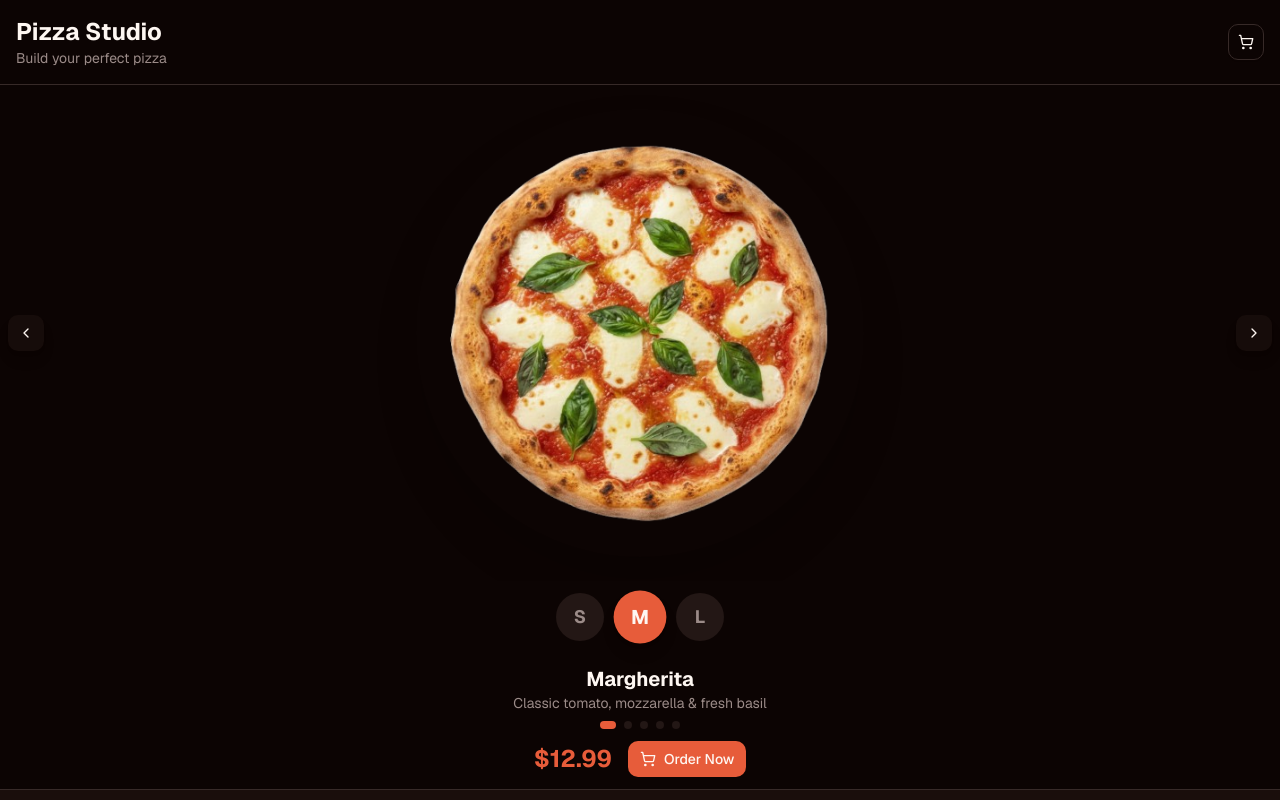
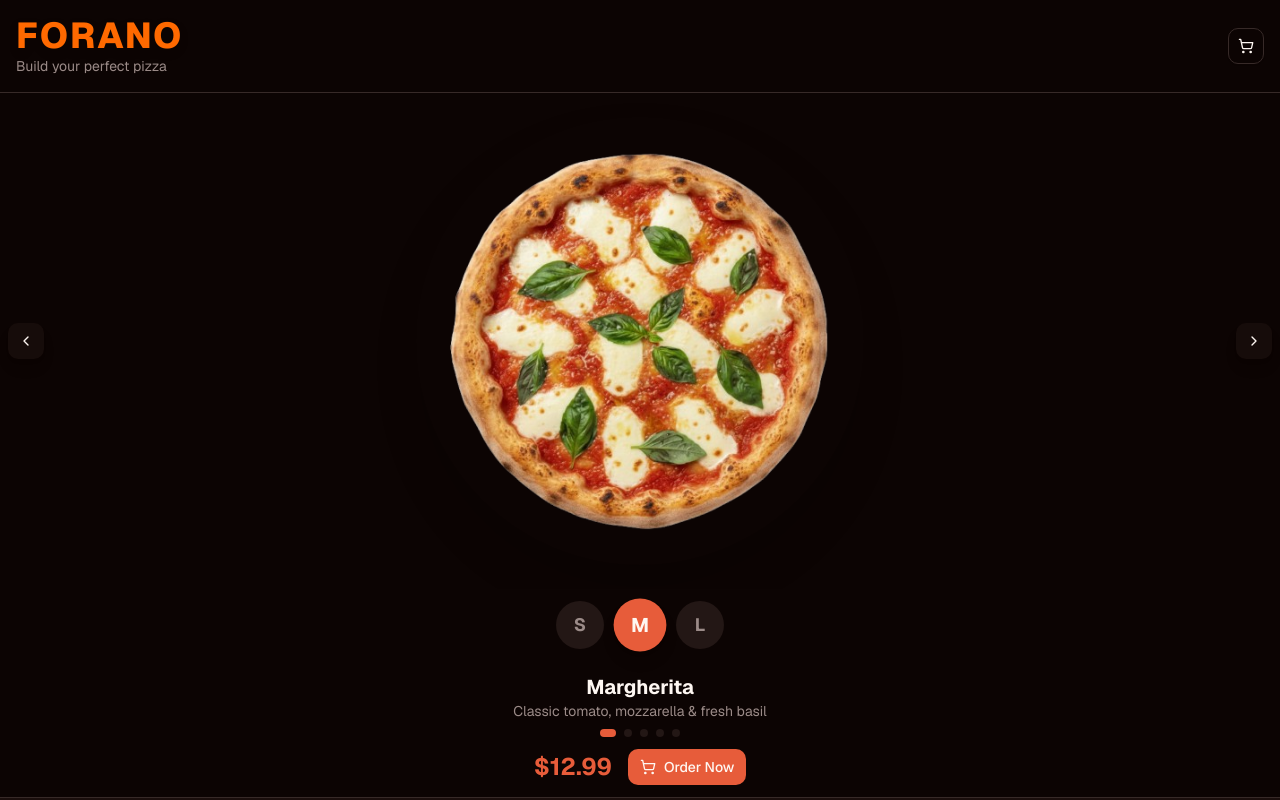
Before and after one commit to Nadeen-Awwad/pitza_resturant_menu, a Next.js app: page / in a window 1280 px wide. Shown: the top 800 px of the page. Built offline with nearby package versions, Linux system fonts and the light colour scheme.

Commit message:
first commit

```diff
--- a/components/PizzaConfigurator.tsx
+++ b/components/PizzaConfigurator.tsx
@@ -276,7 +276,9 @@ export default function PizzaConfigurator() {
       {/* Header */}
       <header className="p-4 flex items-center justify-between border-b border-border">
         <div>
-          <h1 className="text-2xl font-bold text-foreground">Pizza Studio</h1>
+          <h1 className="text-3xl md:text-4xl font-extrabold text-orange-500 uppercase tracking-wider drop-shadow-lg">
+            Forano
+          </h1>
           <p className="text-sm text-muted-foreground">Build your perfect pizza</p>
         </div>
         <Button
@@ -421,8 +423,7 @@ export default function PizzaConfigurator() {
             <button
               key={index}
               onClick={() => !isTransitioning && !isBoxing && setCurrentIndex(index)}
-              className={`w-2 h-2 rounded-full transition-all ${
-                index === currentIndex ? "bg-primary w-4" : "bg-muted hover:bg-muted-foreground/50"
+              className={`w-2 h-2 rounded-full transition-all ${index === currentIndex ? "bg-primary w-4" : "bg-muted hover:bg-muted-foreground/50"
                 }`}
             />
           ))}
@@ -452,8 +453,7 @@ export default function PizzaConfigurator() {
                   handleAddIngredient(ingredient, rect)
                 }}
                 disabled={isBoxing || isAdded}
-                className={`flex-shrink-0 flex flex-col items-center justify-center gap-1.5 p-3 rounded-xl transition-all group snap-center min-w-[100px] ${
-                  isAdded
+                className={`flex-shrink-0 flex flex-col items-center justify-center gap-1.5 p-3 rounded-xl transition-all group snap-center min-w-[100px] ${isAdded
                     ? "bg-primary/10 opacity-60 cursor-not-allowed"
                     : "bg-background hover:bg-accent"
                   }`}
```
Also changed, not shown: public/images/pieces/pineapple-piece.jpg. Lines whose indentation alone changed are shown as unchanged.
